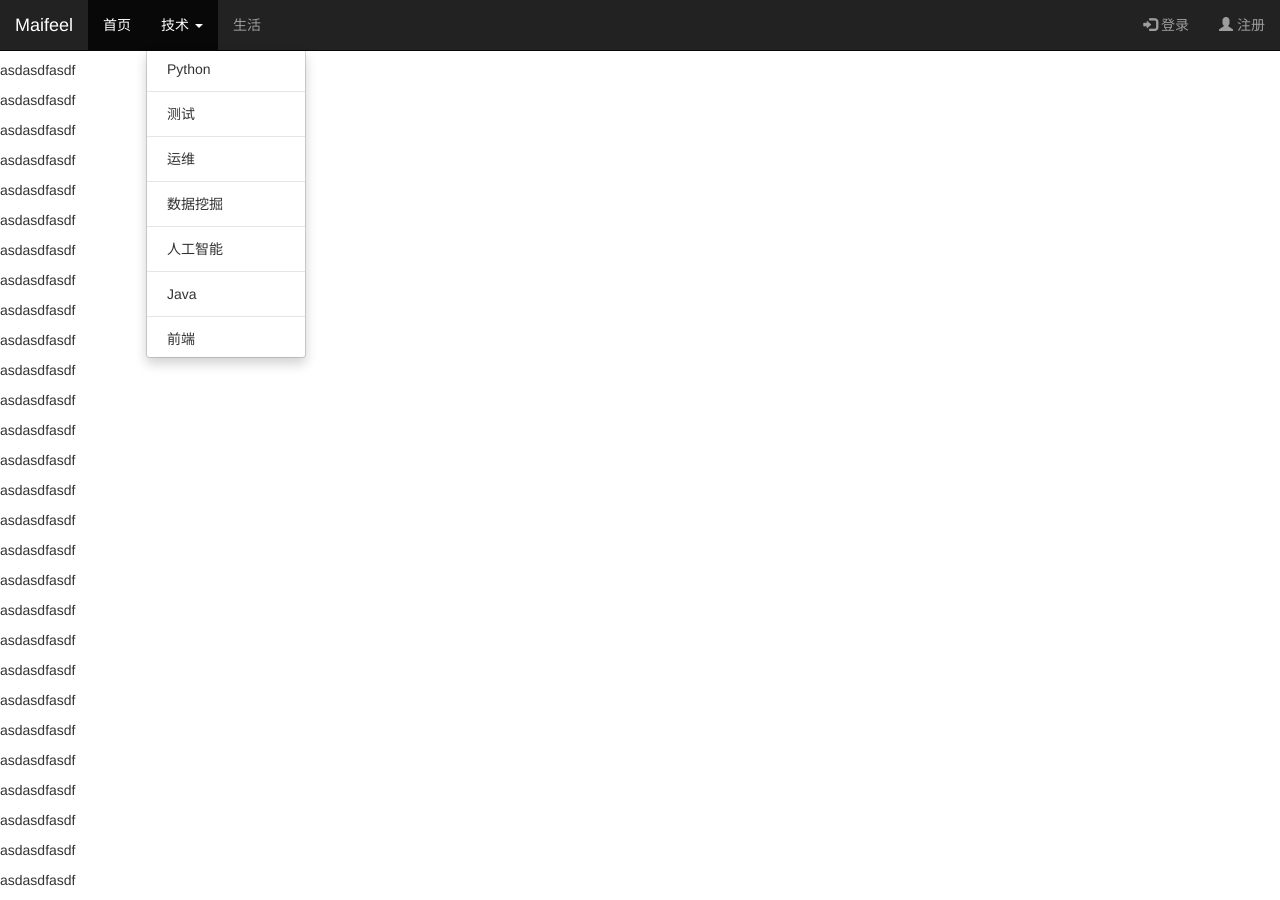
After one commit to BreezeDawn/flask-blog, a Flask app: template app/templates/index.html in a window 1280 px wide, after a click on "技术". The commit adds this page. Run offline with Flask 2, Linux system fonts and the light colour scheme; the template is opened without the code that fills it, so the values that code supplies are empty; parts of the project's set-up code (start-up, migrations or seed data) failed here and were passed over.

Commit message:
敲定登录弹窗与注册弹窗

```diff
--- a/app/main/views.py
+++ b/app/main/views.py
@@ -1,11 +1,11 @@
-from flask import send_from_directory
+from flask import send_from_directory, render_template
 
 from . import main_blu
 
 
 @main_blu.route('/')
 def index():
-    return 'hello'
+    return render_template('index.html')
 
 
 @main_blu.route('/favicon.ico')
--- /dev/null
+++ b/app/templates/index.html
@@ -0,0 +1,234 @@
+<!DOCTYPE html>
+<html lang="en">
+
+<head>
+    <meta charset="UTF-8">
+    <meta name="viewport" content="width=device-width, initial-scale=1.0">
+    <meta http-equiv="X-UA-Compatible" content="ie=edge">
+    <title>Maifeel</title>
+    <link rel="stylesheet" href="../static/css/bootstrap.min.css">
+    <script src="../static/js/jquery-3.3.1.js"></script>
+    <script src="../static/js/bootstrap.min.js"></script>
+</head>
+
+<body>
+    <!-- 导航栏 -->
+    <nav class="navbar navbar-default navbar-fixed-top navbar-inverse " role="navigation">
+        <div class="container-fluid">
+            <div class="navbar-header">
+                <button type="button" class="navbar-toggle" data-toggle="collapse" data-target="#navbar-collapse">
+                    <span class="icon-bar"></span>
+                    <span class="icon-bar"></span>
+                    <span class="icon-bar"></span>
+                </button>
+                <a class="navbar-brand" href="#">Maifeel</a>
+            </div>
+            <div class="collapse navbar-collapse" id="navbar-collapse">
+                <ul class="nav navbar-nav">
+                    <li class="active"><a href="#">首页</a></li>
+                    <li class="dropdown">
+                        <a href="#" class="dropdown-toggle" data-toggle="dropdown">
+                            技术 <b class="caret"></b>
+                        </a>
+                        <ul class="dropdown-menu">
+                            <li><a href="#">Python</a></li>
+                            <li class="divider"></li>
+                            <li><a href="#">测试</a></li>
+                            <li class="divider"></li>
+                            <li><a href="#">运维</a></li>
+                            <li class="divider"></li>
+                            <li><a href="#">数据挖掘</a></li>
+                            <li class="divider"></li>
+                            <li><a href="#">人工智能</a></li>
+                            <li class="divider"></li>
+                            <li><a href="#">Java</a></li>
+                            <li class="divider"></li>
+                            <li><a href="#">前端</a></li>
+                        </ul>
+                    </li>
+                    <li><a href="#">生活</a></li>
+                </ul>
+                <ul class="nav navbar-nav navbar-right">
+                    <li><a href="#" data-toggle="modal" data-target="#login-form"><span class="glyphicon glyphicon-log-in"></span>
+                            登录</a></li>
+                    <li><a href="#" data-toggle="modal" data-target="#register-form"><span class="glyphicon glyphicon-user"></span>
+                            注册</a></li>
+                </ul>
+            </div>
+        </div>
+    </nav>
+
+    <!-- 登录表单 -->
+    <div class="modal fade" id="login-form">
+        <div class="modal-dialog">
+            <div class="modal-content">
+                <div class="modal-header">
+                    <button class="close" data-dismiss="modal"><span>&times;</span><span class="sr-only">关闭登录</span></button>
+                    <h4 class="modal-title">登录</h4>
+                </div>
+                <form action="127.0.0.1:5000/login">
+                    <div class="modal-body">
+                        <div class="form-group  has-success">
+                            <label for="" class="control-label">用户名:</label>
+                            <input type="text" class="form-control" placeholder="用户名/手机号/邮箱">
+                        </div>
+                        <div class="form-group  has-success">
+                            <label for="" class="control-label">密码:</label>
+                            <input type="password" class="form-control" placeholder="输入密码">
+                        </div>
+                    </div>
+                    <div class="modal-footer">
+                        <button class="btn btn-default" data-dismiss="modal" data-toggle="modal" data-target="#register-form">
+                            注册
+                        </button>
+                        <button type="submit" class="btn btn-info">登录</button>
+                    </div>
+                </form>
+            </div>
+        </div>
+    </div>
+
+    <!-- 注册表单 -->
+    <div class="modal fade" id="register-form">
+        <div class="modal-dialog">
+            <!-- 模态框 -->
+            <div class="modal-content">
+                <div class="modal-header">
+                    <button class="close" data-dismiss="modal"><span>&times;</span><span class="sr-only">关闭注册</span></button>
+                    <h4 class="modal-title">注册</h4>
+                </div>
+
+                <form action="127.0.0.1:5000/register" class="">
+                    <div class="modal-body">
+                        <div class="container">
+                            <div class="col-md-6">
+                                <!-- 用户名 -->
+                                <div class="form-group has-feedback">
+                                    <label for="username">用户名</label>
+                                    <div class="input-group">
+                                        <span class="input-group-addon"><span class="glyphicon glyphicon-user"></span></span>
+                                        <input id="username" class="form-control" placeholder="请输入用户名" maxlength="20" type="text">
+                                    </div>
+
+                                    <span style="display: none;" class=" glyphicon glyphicon-remove form-control-feedback"></span>
+                                    <span style="display: none;" class="glyphicon glyphicon-ok form-control-feedback"></span>
+                                </div>
+
+                                <!-- 密码 -->
+                                <div class="form-group has-feedback">
+                                    <label for="password">密码</label>
+                                    <div class="input-group">
+                                        <span class="input-group-addon"><span class="glyphicon glyphicon-lock"></span></span>
+                                        <input id="password" class="form-control" placeholder="请输入密码" maxlength="20" type="password">
+                                    </div>
+
+                                    <span style="display: none;" class="glyphicon glyphicon-remove form-control-feedback"></span>
+                                    <span style="display: none;" class="glyphicon glyphicon-ok form-control-feedback"></span>
+                                </div>
+
+                                <div class="form-group has-feedback">
+                                    <label for="confirm-password">确认密码</label>
+                                    <div class="input-group">
+                                        <span class="input-group-addon"><span class="glyphicon glyphicon-lock"></span></span>
+                                        <input id="confirm-password" class="form-control" placeholder="请再次输入密码" maxlength="20" type="password">
+                                    </div>
+
+                                    <span style="display: none;" class="glyphicon glyphicon-remove form-control-feedback"></span>
+                                    <span style="display: none;" class="glyphicon glyphicon-ok form-control-feedback"></span>
+                                </div>
+
+                                <!-- 验证码 -->
+                                <div class="row">
+                                    <div class="col-xs-7">
+                                        <div class="form-group has-feedback">
+                                            <label for="img-idcode">验证码</label>
+                                            <div class="input-group">
+                                                <span class="input-group-addon"><span class="glyphicon glyphicon-qrcode"></span></span>
+                                                <input id="img-idcode" class="form-control" placeholder="请输入验证码" maxlength="4" type="text">
+                                            </div>
+
+                                            <span style="display: none;" class="glyphicon glyphicon-remove form-control-feedback"></span>
+                                            <span style="display: none;" class="glyphicon glyphicon-ok form-control-feedback"></span>
+                                        </div>
+                                    </div>
+                                    <div class="col-xs-5" style="padding-top: 32px">
+                                        <div id="idcode" style="background: transparent;">1232</div>
+                                    </div>
+                                </div>
+
+                                <!-- 手机号 -->
+                                <div class="form-group has-feedback">
+                                    <label for="phone-num">手机号码</label>
+                                    <div class="input-group">
+                                        <span class="input-group-addon"><span class="glyphicon glyphicon-phone"></span></span>
+                                        <input id="phone-num" class="form-control" placeholder="请输入手机号码" maxlength="11" type="text">
+                                    </div>
+
+                                    <span style="display: none;" class="glyphicon glyphicon-remove form-control-feedback"></span>
+                                    <span style="display: none;" class="glyphicon glyphicon-ok form-control-feedback"></span>
+                                </div>
+
+                                <!-- 手机校验码 -->
+                                <div class="row">
+                                    <div class="col-xs-7">
+                                        <div class="form-group has-feedback">
+                                            <label for="phone-idcode">校验码</label>
+                                            <div class="input-group">
+                                                <span class="input-group-addon"><span class="glyphicon glyphicon-qrcode"></span></span>
+                                                <input id="phone-idcode" class="form-control" placeholder="请输入校验码" maxlength="6" type="text">
+                                            </div>
+
+                                            <span style="display: none;" class="glyphicon glyphicon-remove form-control-feedback"></span>
+                                            <span style="display: none;" class="glyphicon glyphicon-ok form-control-feedback"></span>
+                                        </div>
+                                    </div>
+
+                                    <div class="col-xs-5 text-center" style="padding-top: 25px">
+                                        <button type="button" id="loading" class="btn btn-primary" autocomplete="off">获取短信校验码</button>
+                                    </div>
+                                </div>
+                            </div>
+                        </div>
+                    </div>
+                    <div class="modal-footer">
+                        <button class="btn btn-default" data-dismiss="modal" data-toggle="modal" data-target="#login-form">登录</button>
+                        <button type="submit" class="btn btn-info">注册</button>
+                    </div>
+                </form>
+
+            </div>
+        </div>
+    </div>
+
+    <p>asdasdfasdf</p>
+    <p>asdasdfasdf</p>
+    <p>asdasdfasdf</p>
+    <p>asdasdfasdf</p>
+    <p>asdasdfasdf</p>
+    <p>asdasdfasdf</p>
+    <p>asdasdfasdf</p>
+    <p>asdasdfasdf</p>
+    <p>asdasdfasdf</p>
+    <p>asdasdfasdf</p>
+    <p>asdasdfasdf</p>
+    <p>asdasdfasdf</p>
+    <p>asdasdfasdf</p>
+    <p>asdasdfasdf</p>
+    <p>asdasdfasdf</p>
+    <p>asdasdfasdf</p>
+    <p>asdasdfasdf</p>
+    <p>asdasdfasdf</p>
+    <p>asdasdfasdf</p>
+    <p>asdasdfasdf</p>
+    <p>asdasdfasdf</p>
+    <p>asdasdfasdf</p>
+    <p>asdasdfasdf</p>
+    <p>asdasdfasdf</p>
+    <p>asdasdfasdf</p>
+    <p>asdasdfasdf</p>
+    <p>asdasdfasdf</p>
+    <p>asdasdfasdf</p>
+    <p>asdasdfasdf</p>
+    <p>asdasdfasdf</p>
+</body>
+</html>
```
Also changed, not shown: app/templates/bootstrap-example.html (+15 -0 lines).
